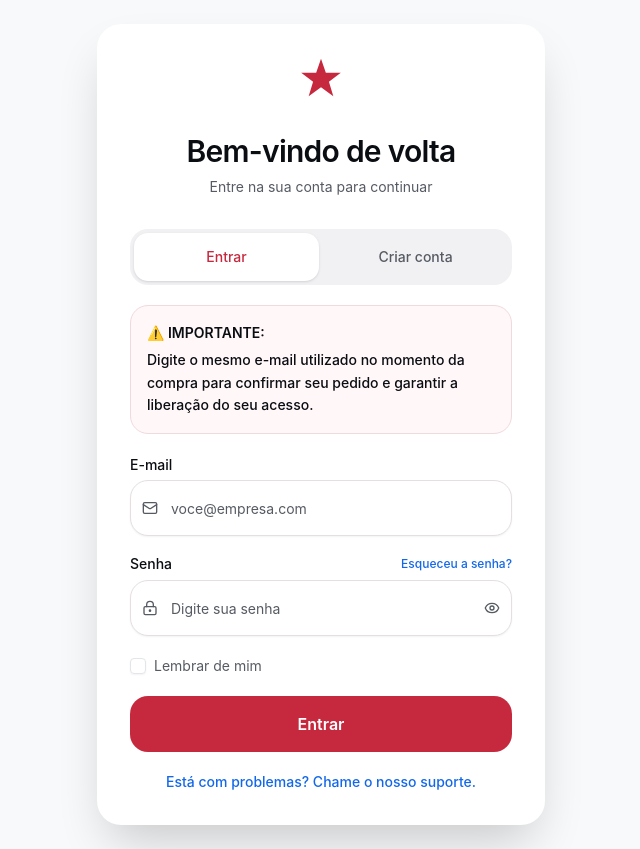
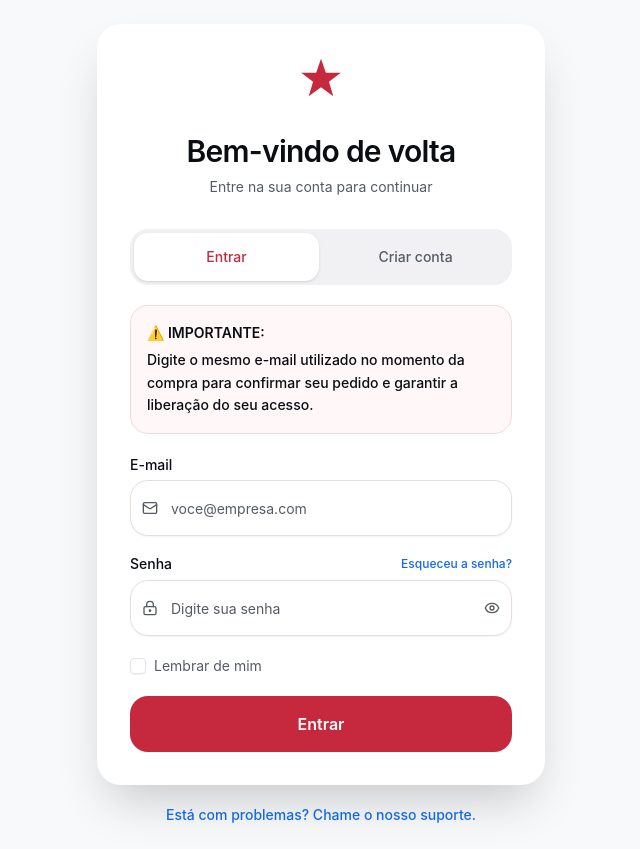
Before and after one commit to Kronckless/zenly-auth, a React (Vite) app: page /cadastro-login in a window 1280 px wide. Shown: the whole page, without its empty margins (319-959 px from the left). Built offline with nearby package versions, Linux system fonts and the light colour scheme.

Commit message:
Na tela /cadastro-login (Login.tsx), reposicione o texto/link "Está...
Gerado pelo Zenly.

```diff
--- a/src/pages/Login.tsx
+++ b/src/pages/Login.tsx
@@ -70,7 +70,7 @@ export default function Login() {
   }
 
   return (
-    <main className="flex min-h-screen w-full items-center justify-center bg-[#F8F9FA] p-4 sm:p-6">
+    <main className="flex min-h-screen w-full flex-col items-center justify-center bg-[#F8F9FA] p-4 sm:p-6">
       <section className="w-full max-w-md rounded-3xl border border-white/20 bg-white p-6 shadow-2xl shadow-black/20 sm:p-8">
         <div className="mb-8 flex justify-center">
           <svg
@@ -205,12 +205,6 @@ export default function Login() {
             {isSubmitting ? "Aguarde…" : "Entrar"}
           </Button>
           </form>
-          <a
-            href="mailto:thealliancecatalysts@gmail.com?subject=Suporte%20-%20Acesso%20%C3%A0%20conta"
-            className="mt-5 block text-center text-sm font-medium text-primary hover:underline"
-          >
-            Está com problemas? Chame o nosso suporte.
-          </a>
           </>
         ) : (
           <form className="mt-6 space-y-5 transition-all duration-300" onSubmit={handleAuth}>
@@ -285,6 +279,14 @@ export default function Login() {
           </p>
         )}
       </section>
+      {mode === "login" && (
+        <a
+          href="mailto:thealliancecatalysts@gmail.com?subject=Suporte%20-%20Acesso%20%C3%A0%20conta"
+          className="mt-5 block w-full max-w-md text-center text-sm font-medium text-primary hover:underline"
+        >
+          Está com problemas? Chame o nosso suporte.
+        </a>
+      )}
     </main>
   );
 }
```
